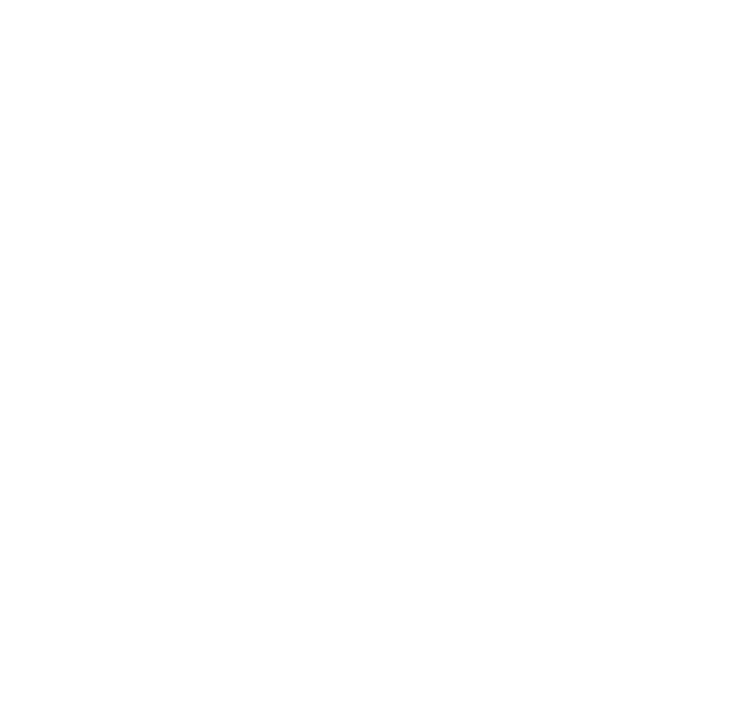
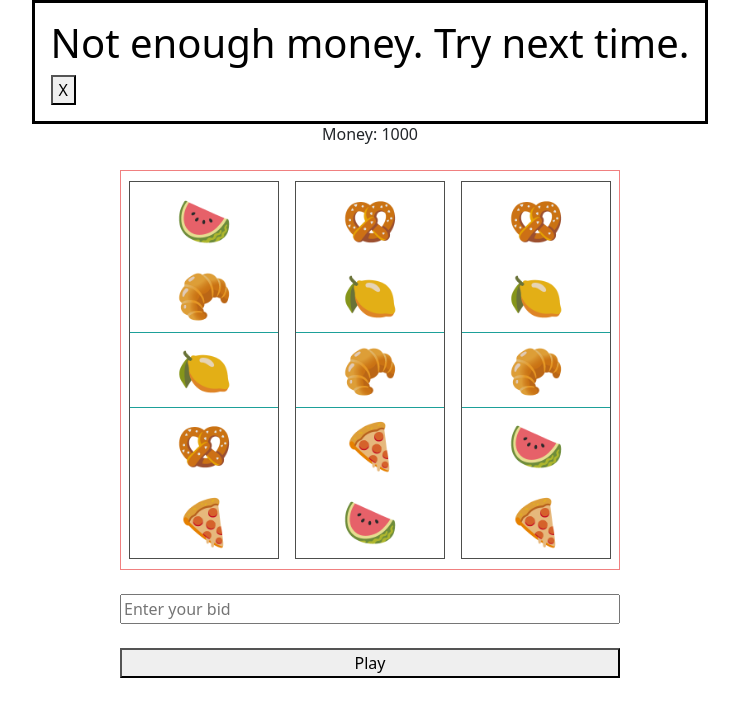
Before and after one commit to inga911/slot-machine, a plain HTML site: page index.html in a window 1280 px wide. Shown: the whole page, without its empty margins (270-1009 px from the left). Drawn offline with nearby package versions, Linux system fonts and the light colour scheme.

Commit message:
js logic  for suffle array items

```diff
--- a/index.html
+++ b/index.html
@@ -15,5 +15,26 @@
     <link rel="stylesheet" href="style.css" />
     <script src="script.js" defer></script>
   </head>
-  <body></body>
+  <body class="d-flex justify-content-center align-content-center">
+    <!-- <dialog open id="modal" class="modal">
+      <button class="close-people-modal">X</button>
+      <div><h1>hello</h1></div>
+    </dialog> -->
+    <dialog open id="peopleModal" class="people-shop-popup">
+      <h1>Not enough money. Try next time.</h1>
+      <button class="close-people-modal">X</button>
+    </dialog>
+    <div
+      class="main d-flex flex-column justify-content-center align-content-center gap-4 text-center"
+    >
+      <div class="money"></div>
+      <div class="game-box d-flex justify-content-around align-items-center">
+        <div class="box-one"></div>
+        <div class="box-two"></div>
+        <div class="box-three"></div>
+      </div>
+      <input type="text" class="bid" placeholder="Enter your bid" />
+      <button>Play</button>
+    </div>
+  </body>
 </html>
--- a/script.js
+++ b/script.js
@@ -0,0 +1,73 @@
+const moneyHtml = document.querySelector('.money')
+const gameBox = document.querySelector('.game-box')
+const boxOne = document.querySelector('.box-one')
+const boxTwo = document.querySelector('.box-two')
+const boxThree = document.querySelector('.box-three')
+const items = document.querySelectorAll('.item')
+const middleItems = document.querySelectorAll('.middle')
+const bidHtml = document.querySelector('.bid')
+const playBtn = document.querySelector('button')
+
+let originalArr = ['🥨', '🍋', '🍉', '🥐', '🍕']
+let money = 1000
+let bid = 0
+
+
+function updateMoneyHtml(money) {
+    moneyHtml.innerHTML = 'Money: ' + money
+}
+updateMoneyHtml(money)
+
+function shuffleArray(arr) {
+    let array = [...originalArr]
+    array.sort((a, b) => 0.5 - Math.random());
+    return array
+}
+
+function appendBox() {
+    boxOne.innerHTML = ''
+    boxTwo.innerHTML = ''
+    boxThree.innerHTML = ''
+
+    const arr1 = shuffleArray(originalArr)
+    const arr2 = shuffleArray(originalArr)
+    const arr3 = shuffleArray(originalArr)
+
+    for (let i = 0; i < arr1.length; i++) {
+        let className = i === 2 ? "item other middle" : "item other";
+        boxOne.innerHTML += `<div class="${className}">${arr1[i]}</div>`;
+    }
+
+    for (let i = 0; i < arr2.length; i++) {
+        let className = i === 2 ? "item other middle" : "item other";
+        boxTwo.innerHTML += `<div class="${className}">${arr2[i]}</div>`;
+    }
+    for (let i = 0; i < arr3.length; i++) {
+        let className = i === 2 ? "item other middle" : "item other";
+        boxThree.innerHTML += `<div class="${className}">${arr3[i]}</div>`;
+    }
+
+    if (arr1[2] === arr2[2] && arr2[2] === arr3[2]) {
+        console.log('vienodi');
+        console.log(arr1[2]);
+        console.log(arr2[2]);
+        console.log(arr3[2]);
+    } else {
+        console.log('nevienodi');
+        console.log(arr1[2]);
+        console.log(arr2[2]);
+        console.log(arr3[2]);
+    }
+}
+appendBox()
+
+playBtn.onclick = () => {
+    if (money <= bid) {
+        console.log('neuztenka pinigu');
+        return
+    }
+    appendBox()
+
+    money -= bid
+    updateMoneyHtml(money)
+}
--- a/style.css
+++ b/style.css
@@ -0,0 +1,30 @@
+body {
+  height: 100vh;
+}
+
+.game-box {
+  border: 1px solid lightcoral;
+  width: 500px;
+  height: 400px;
+}
+
+.box-one,
+.box-two,
+.box-three {
+  border: 1px solid rgb(77, 78, 76);
+  width: 30%;
+  height: 95%;
+}
+
+.item {
+  height: 20%;
+  align-content: center;
+  font-size: 45px;
+  filter: brightness(90%);
+}
+.middle {
+  border: none;
+  border-top: 1px solid lightseagreen;
+  border-bottom: 1px solid lightseagreen;
+  /* filter: brightness(100%); */
+}
```
